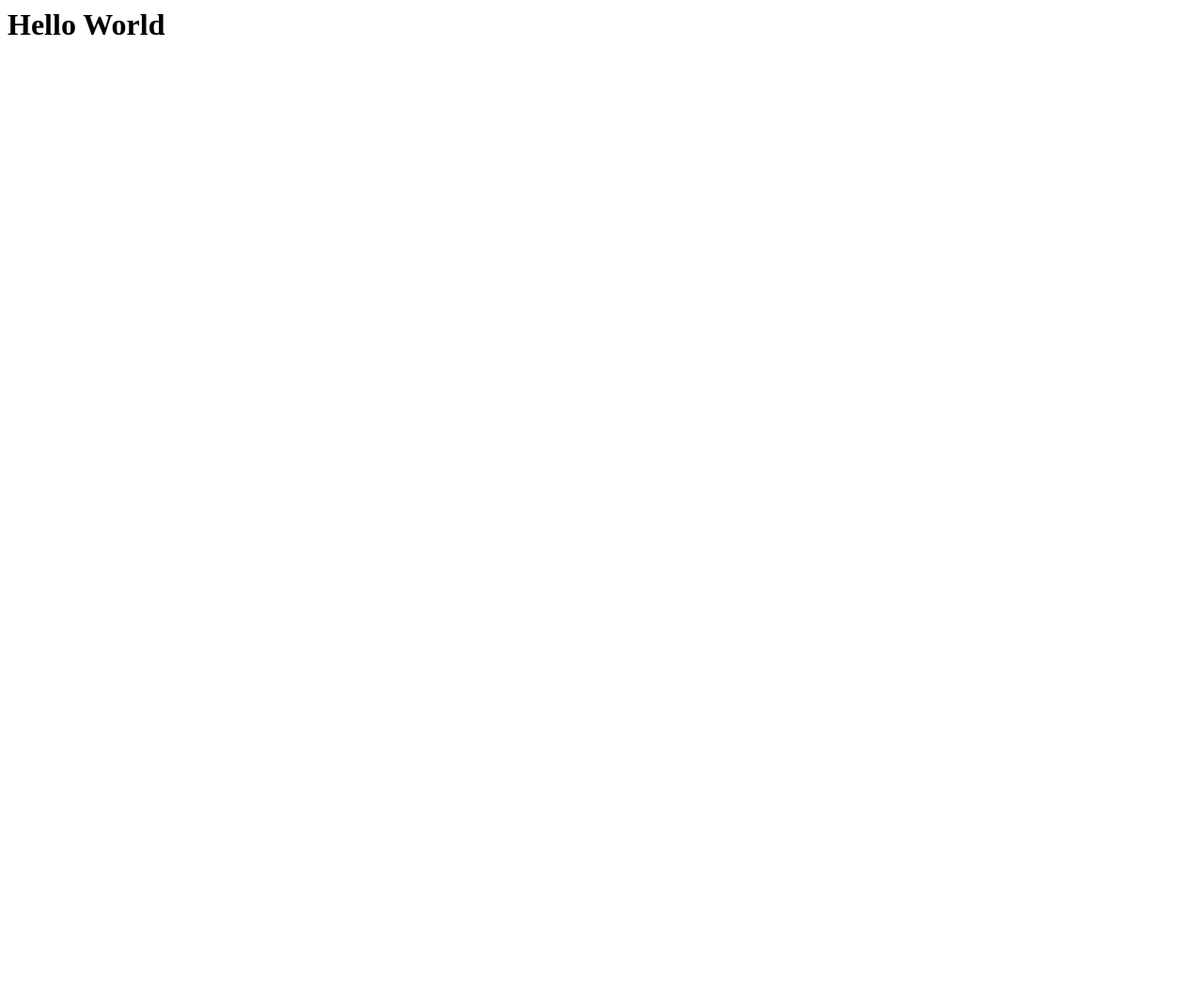
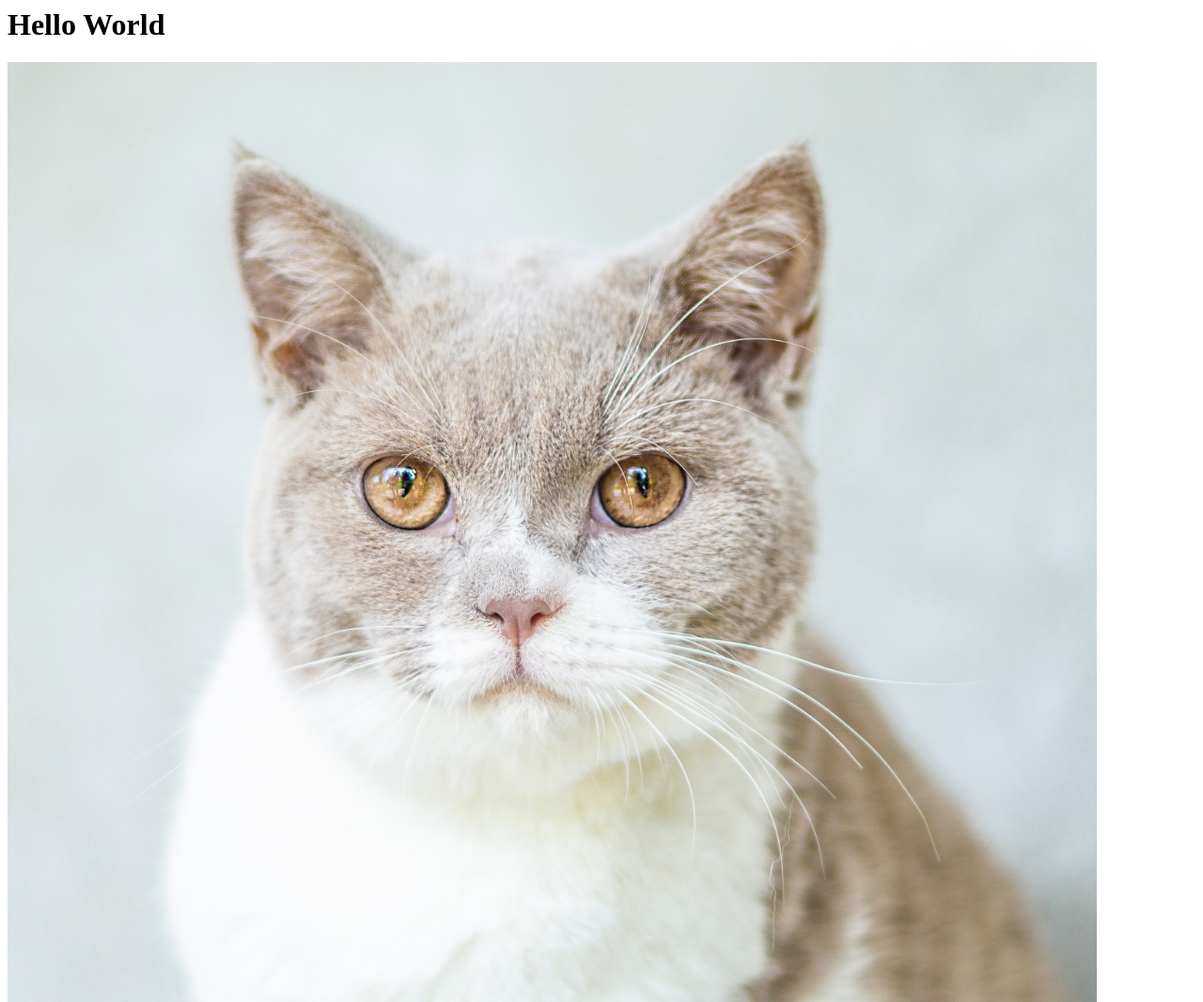
Before and after one commit to jjllin1129/git-tutoril, a plain HTML site: page index.html in a window 1280 px wide. Shown: the whole page at 94% size. Before the commit the page ends 800 px from the top, so only its background shows below. Drawn offline with Linux system fonts and the light colour scheme.

Commit message:
新增dog圖片到首頁

```diff
--- a/index.html
+++ b/index.html
@@ -1 +1,2 @@
 <h1>Hello World <h1>
+<img src="cat.jpg" height="1000">
```
Also changed, not shown: cat.jpg (added).
